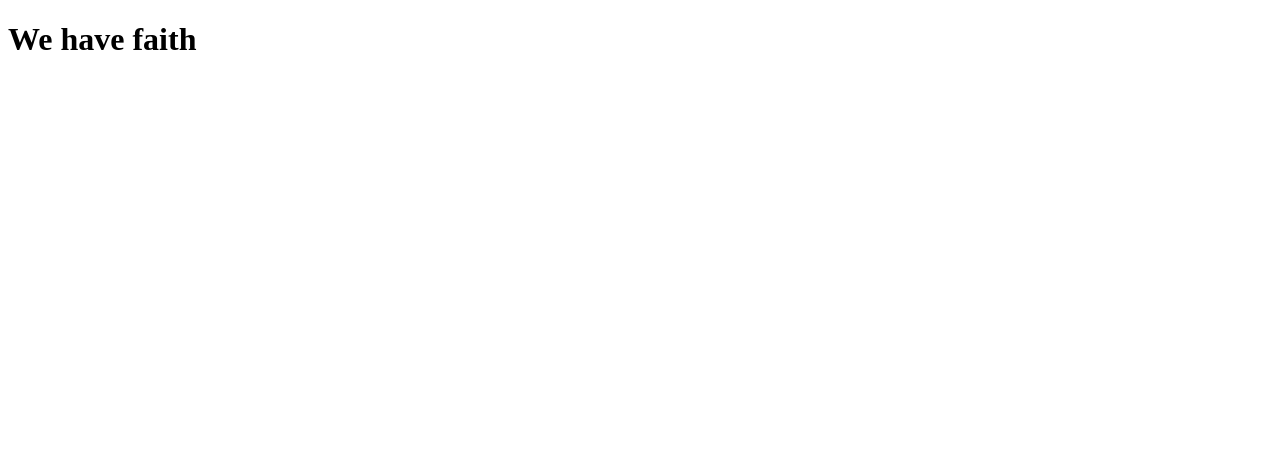
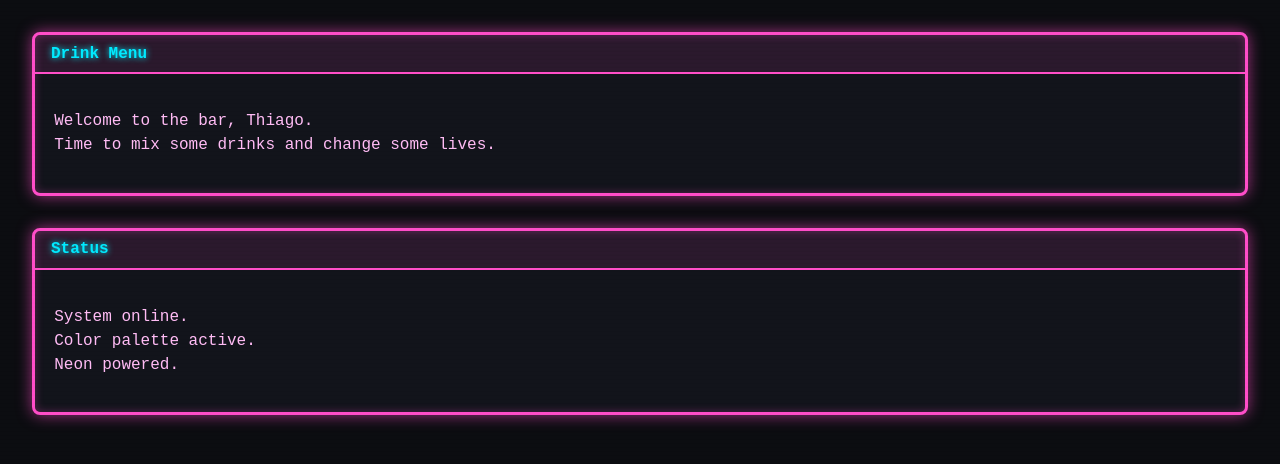
Before and after one commit to ThiaudioTT/wehavefaith.nekoweb, an Astro site: page / in a window 1280 px wide. Built offline with nearby package versions, Linux system fonts and the light colour scheme; Astro itself is replaced by a stand-in of ours.

Commit message:
WIP: adding some thingss yay

```diff
--- /dev/null
+++ b/src/components/Window.astro
@@ -0,0 +1,38 @@
+---
+const { title } = Astro.props;
+---
+
+<div class="window">
+  <div class="title-bar">{title}</div>
+  <div class="content">
+    <slot />
+  </div>
+</div>
+
+<style>
+  .window {
+    background: var(--panel);
+    border: 3px solid var(--border);
+    border-radius: 8px;
+    box-shadow:
+      0 0 15px rgba(255, 75, 199, 0.6),
+      inset 0 0 8px rgba(255, 75, 199, 0.3);
+    overflow: hidden;
+    backdrop-filter: blur(4px);
+  }
+
+  .title-bar {
+    background: rgba(255, 75, 199, 0.1);
+    border-bottom: 2px solid var(--border);
+    padding: 0.6rem 1rem;
+    font-weight: bold;
+    color: var(--accent);
+    text-shadow: 0 0 6px var(--accent);
+  }
+
+  .content {
+    padding: 1.2rem;
+    font-size: 1rem;
+    line-height: 1.5rem;
+  }
+</style>
--- /dev/null
+++ b/src/layouts/Va11layout.astro
@@ -0,0 +1,61 @@
+---
+const { title } = Astro.props;
+---
+
+<!doctype html>
+<html lang="en">
+  <head>
+    <meta charset="UTF-8" />
+    <title>{title}</title>
+  </head>
+
+  <body>
+    <div class="va11-desktop">
+      <div class="scanlines"></div>
+      <slot />
+    </div>
+  </body>
+
+  <style>
+    :root {
+      --bg: #0b0c10;
+      --panel: #11131a;
+      --border: #ff4bc7;
+      --text: #ffbaf4;
+      --accent: #00eaff;
+    }
+
+    body {
+      margin: 0;
+      background: var(--bg);
+      color: var(--text);
+      font-family: "Share Tech Mono", monospace;
+      position: relative;
+      overflow-x: hidden;
+    }
+
+    /* CRT Scanlines */
+    .scanlines {
+      pointer-events: none;
+      position: fixed;
+      inset: 0;
+      background: repeating-linear-gradient(
+        to bottom,
+        rgba(255, 255, 255, 0.03) 0px,
+        rgba(255, 255, 255, 0.03) 2px,
+        transparent 3px,
+        transparent 4px
+      );
+      mix-blend-mode: overlay;
+      z-index: 50;
+    }
+
+    .va11-desktop {
+      padding: 2rem;
+      min-height: 100vh;
+      display: flex;
+      flex-direction: column;
+      gap: 2rem;
+    }
+  </style>
+</html>
--- a/src/pages/index.astro
+++ b/src/pages/index.astro
@@ -1,14 +1,16 @@
 ---
-import MainTitle from "../components/MainTitle.astro";
+import VA11Layout from "../layouts/Va11layout.astro";
+import Window from "../components/Window.astro";
 ---
 
-<html lang="en">
-  <head>
-    <meta charset="utf-8" />
-    <meta name="viewport" content="width=device-width" />
-    <title>We have faith! (yes)</title>
-  </head>
-  <body>
-    <MainTitle />
-  </body>
-</html>
+<VA11Layout title="VA-11 HALL-A Layout">
+  <Window title="Drink Menu">
+    <p>
+      Welcome to the bar, Thiago.<br /> Time to mix some drinks and change some lives.
+    </p>
+  </Window>
+
+  <Window title="Status">
+    <p>System online.<br />Color palette active.<br />Neon powered.</p>
+  </Window>
+</VA11Layout>
```
Also changed, not shown: src/styles/theme.ts (added, +9 -0 lines).
